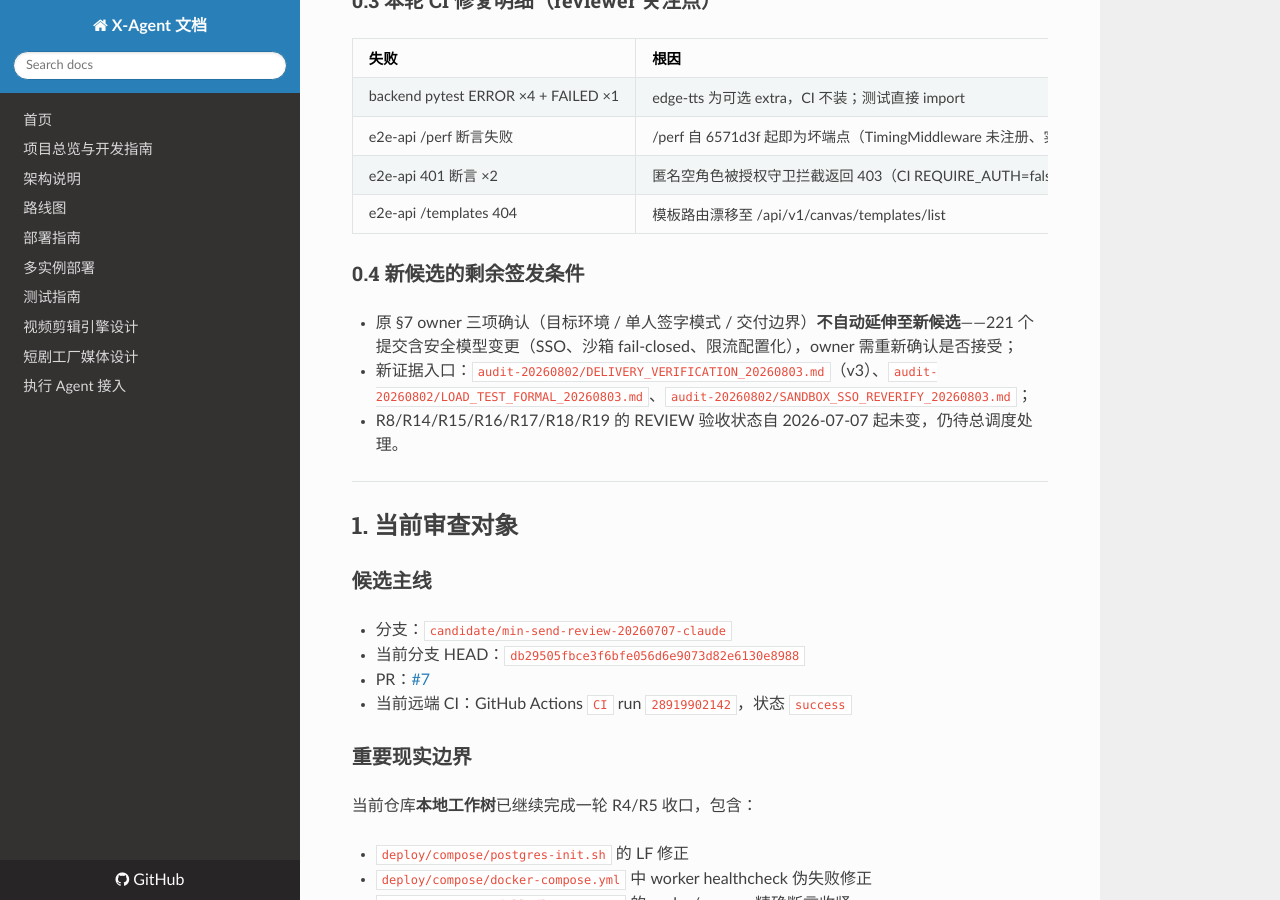
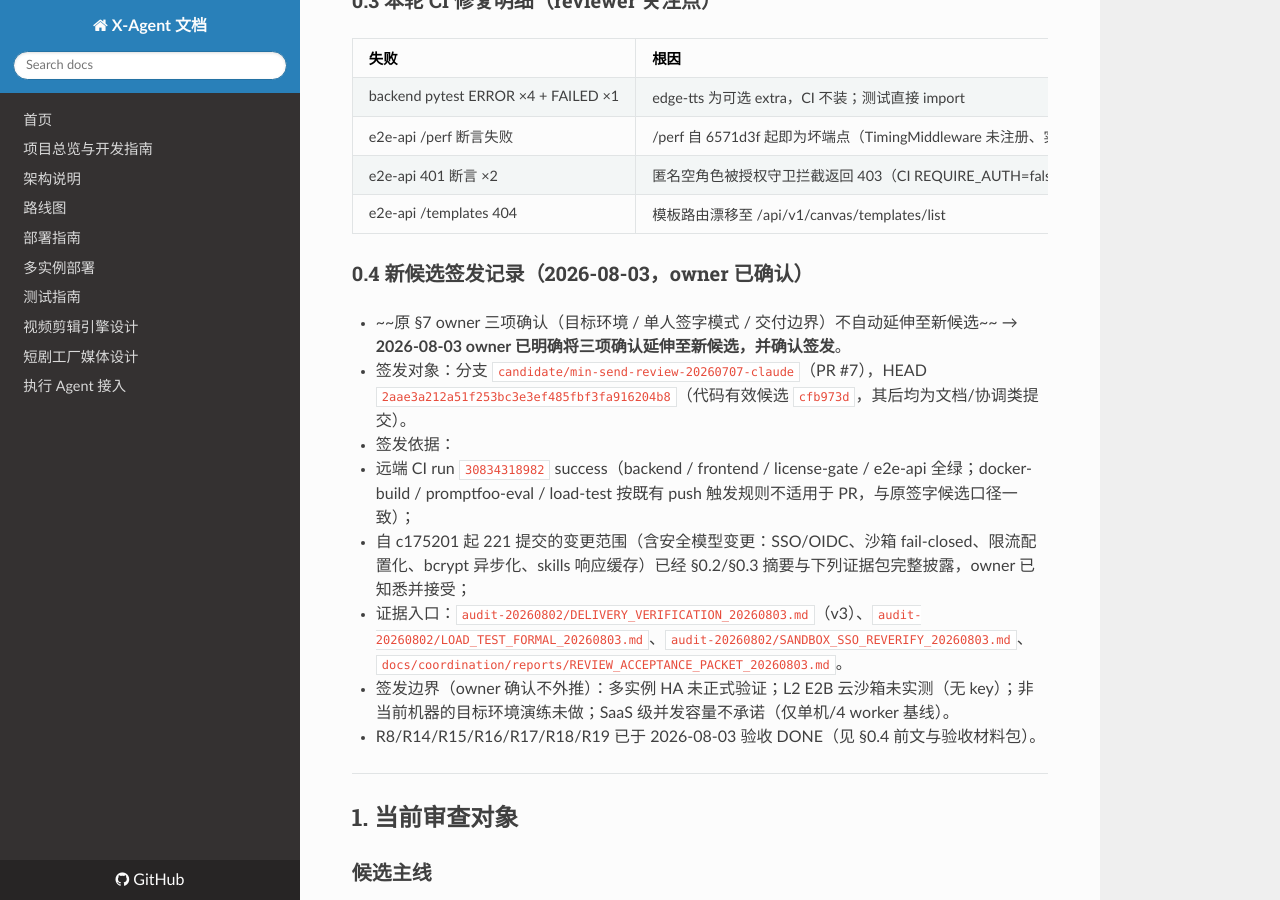
Before and after one commit to xiongpinji/xiongbao, an MkDocs documentation site: the page built from docs/coordination/reports/R5_FINAL_REVIEW_PACKAGE.md, in a window 1280 px wide and 900 px high, scrolled down 954 px. Built offline with MkDocs 1.6.1, drawn with Linux system fonts in a browser that asks for light colours; nearby versions of some CDN libraries.

Commit message:
docs(release): 新候选签发留档 — owner 确认签发（2026-08-03）
- R5 包 §0.4：签发对象 PR #7 HEAD 2aae3a2（代码有效候选 cfb973d），
  依据 CI run 30834318982 全绿与 221 提交披露证据包；三项确认延伸至
  新候选；签发边界（HA/E2B/目标环境/SaaS 容量）明确不外推
- SOT §10 与 ROADMAP §2/§5 同步移除「待签发」gate

```diff
--- a/docs/coordination/reports/R5_FINAL_REVIEW_PACKAGE.md
+++ b/docs/coordination/reports/R5_FINAL_REVIEW_PACKAGE.md
@@ -36,11 +36,16 @@
 | e2e-api 401 断言 ×2 | 匿名空角色被授权守卫拦截返回 403（CI REQUIRE_AUTH=false） | 规格放宽为 401/403 | 规格对齐设计语义 |
 | e2e-api /templates 404 | 模板路由漂移至 /api/v1/canvas/templates/list | 规格更新为当前路由与响应形状 | 规格对齐 |
 
-### 0.4 新候选的剩余签发条件
+### 0.4 新候选签发记录（2026-08-03，owner 已确认）
 
-- 原 §7 owner 三项确认（目标环境 / 单人签字模式 / 交付边界）**不自动延伸至新候选**——221 个提交含安全模型变更（SSO、沙箱 fail-closed、限流配置化），owner 需重新确认是否接受；
-- 新证据入口：`audit-20260802/DELIVERY_VERIFICATION_20260803.md`（v3）、`audit-20260802/LOAD_TEST_FORMAL_20260803.md`、`audit-20260802/SANDBOX_SSO_REVERIFY_20260803.md`；
-- R8/R14/R15/R16/R17/R18/R19 的 REVIEW 验收状态自 2026-07-07 起未变，仍待总调度处理。
+- ~~原 §7 owner 三项确认（目标环境 / 单人签字模式 / 交付边界）不自动延伸至新候选~~ → **2026-08-03 owner 已明确将三项确认延伸至新候选，并确认签发**。
+- 签发对象：分支 `candidate/min-send-review-20260707-claude`（PR #7），HEAD `2aae3a212a51f253bc3e3ef485fbf3fa916204b8`（代码有效候选 `cfb973d`，其后均为文档/协调类提交）。
+- 签发依据：
+  1. 远端 CI run `30834318982` success（backend / frontend / license-gate / e2e-api 全绿；docker-build / promptfoo-eval / load-test 按既有 push 触发规则不适用于 PR，与原签字候选口径一致）；
+  2. 自 c175201 起 221 提交的变更范围（含安全模型变更：SSO/OIDC、沙箱 fail-closed、限流配置化、bcrypt 异步化、skills 响应缓存）已经 §0.2/§0.3 摘要与下列证据包完整披露，owner 已知悉并接受；
+  3. 证据入口：`audit-20260802/DELIVERY_VERIFICATION_20260803.md`（v3）、`audit-20260802/LOAD_TEST_FORMAL_20260803.md`、`audit-20260802/SANDBOX_SSO_REVERIFY_20260803.md`、`docs/coordination/reports/REVIEW_ACCEPTANCE_PACKET_20260803.md`。
+- 签发边界（owner 确认不外推）：多实例 HA 未正式验证；L2 E2B 云沙箱未实测（无 key）；非当前机器的目标环境演练未做；SaaS 级并发容量不承诺（仅单机/4 worker 基线）。
+- R8/R14/R15/R16/R17/R18/R19 已于 2026-08-03 验收 DONE（见 §0.4 前文与验收材料包）。
 
 ---
 
```
Also changed, not shown: docs/COMMERCIAL_STATUS_SOURCE_OF_TRUTH.md (+1 -1 lines), docs/ROADMAP.md (+1 -2 lines).
